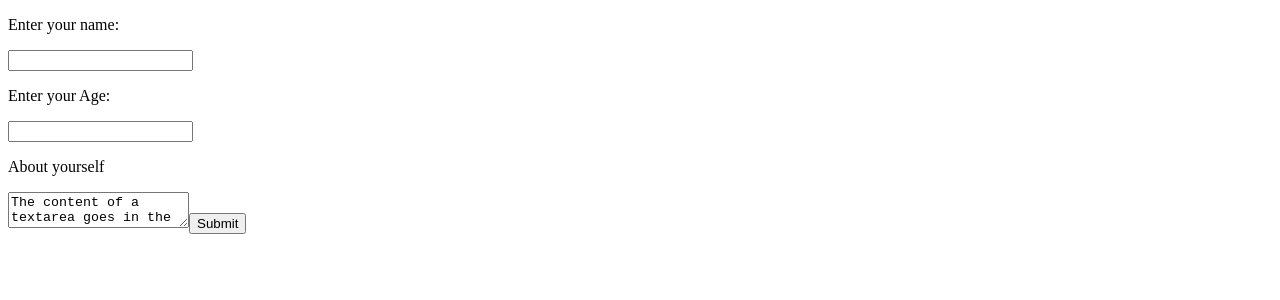
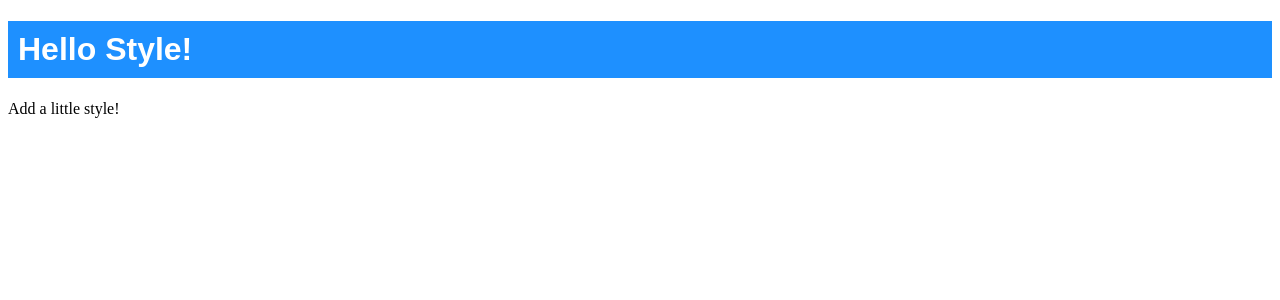
Before and after one commit to gitonga123/react-effective-meme, a React (Create React App) app in the folder react-speedy-hair/: page / in a window 1280 px wide. Shown: the top 300 px of the page. Built offline with nearby package versions, Linux system fonts and the light colour scheme.

Commit message:
React - Css styles

```diff
--- a/react-speedy-hair/src/App.js
+++ b/react-speedy-hair/src/App.js
@@ -1,6 +1,7 @@
 import React from 'react';
 import logo from './logo.svg';
 import './App.css';
+import styles from './mystyle.module.css'
 
 class Car extends React.Component {
   constructor(props) {
--- a/react-speedy-hair/src/index.js
+++ b/react-speedy-hair/src/index.js
@@ -66,4 +66,20 @@ class MyForm extends React.Component {
         )
     }
 }
-ReactDOM.render(<MyForm />, document.getElementById('root'))
+class MyHeader extends React.Component {
+    render () {
+        const myStyle = {
+            color: "white",
+            backgroundColor: "DodgerBlue",
+            padding: "10px",
+            fontFamily: "Arial"
+        }
+        return (
+            <div>
+                <h1 style={myStyle}>Hello Style!</h1>
+                <p>Add a little style!</p>
+            </div>
+        );
+    }
+}
+ReactDOM.render(<MyHeader />, document.getElementById('root'))
--- /dev/null
+++ b/react-speedy-hair/src/mystyle.module.css
@@ -0,0 +1,6 @@
+.bigblue {
+    color: dodgerblue;
+    padding: 40px;
+    font-family: Arial;
+    text-align: center;
+}
```
